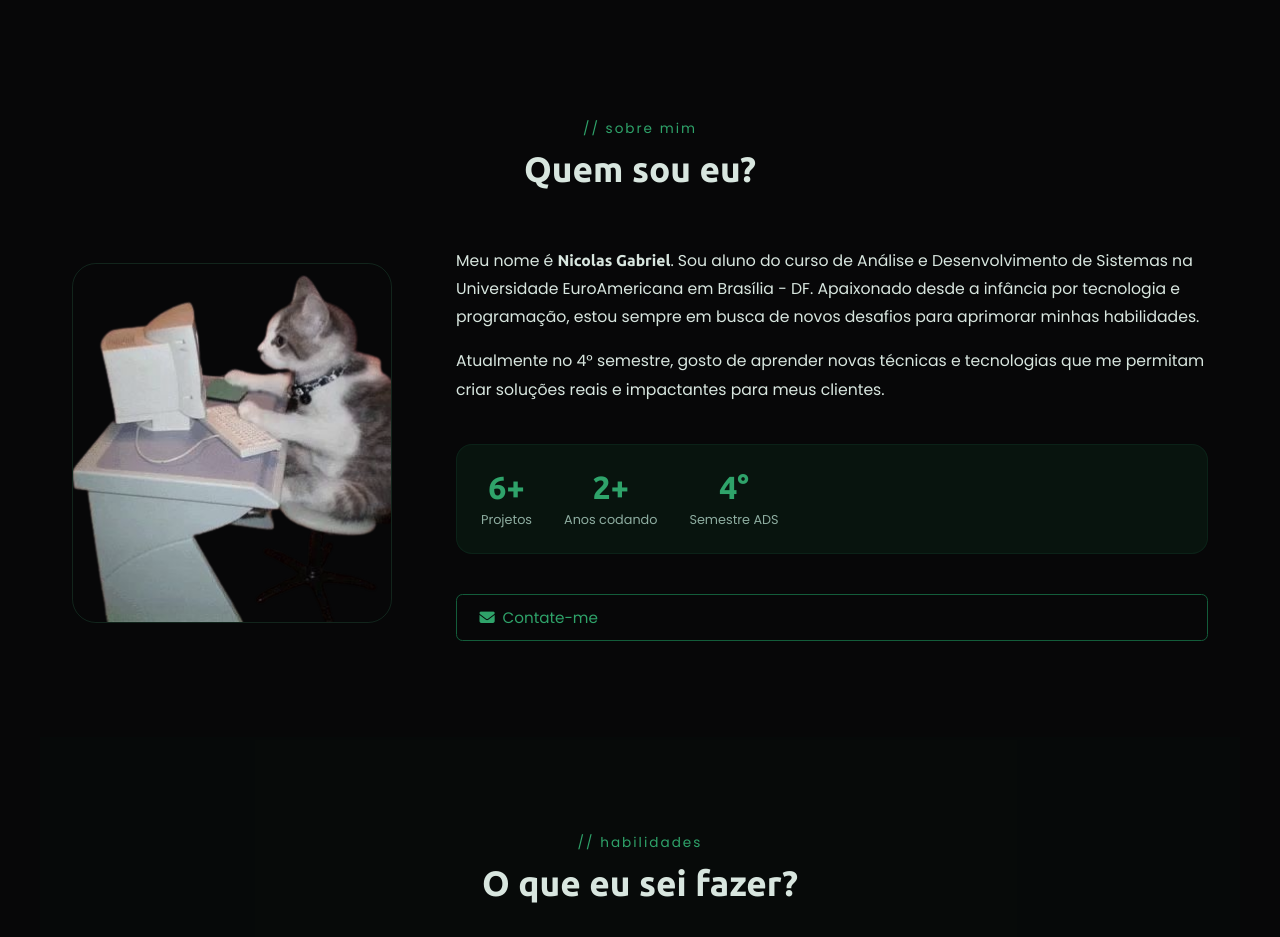
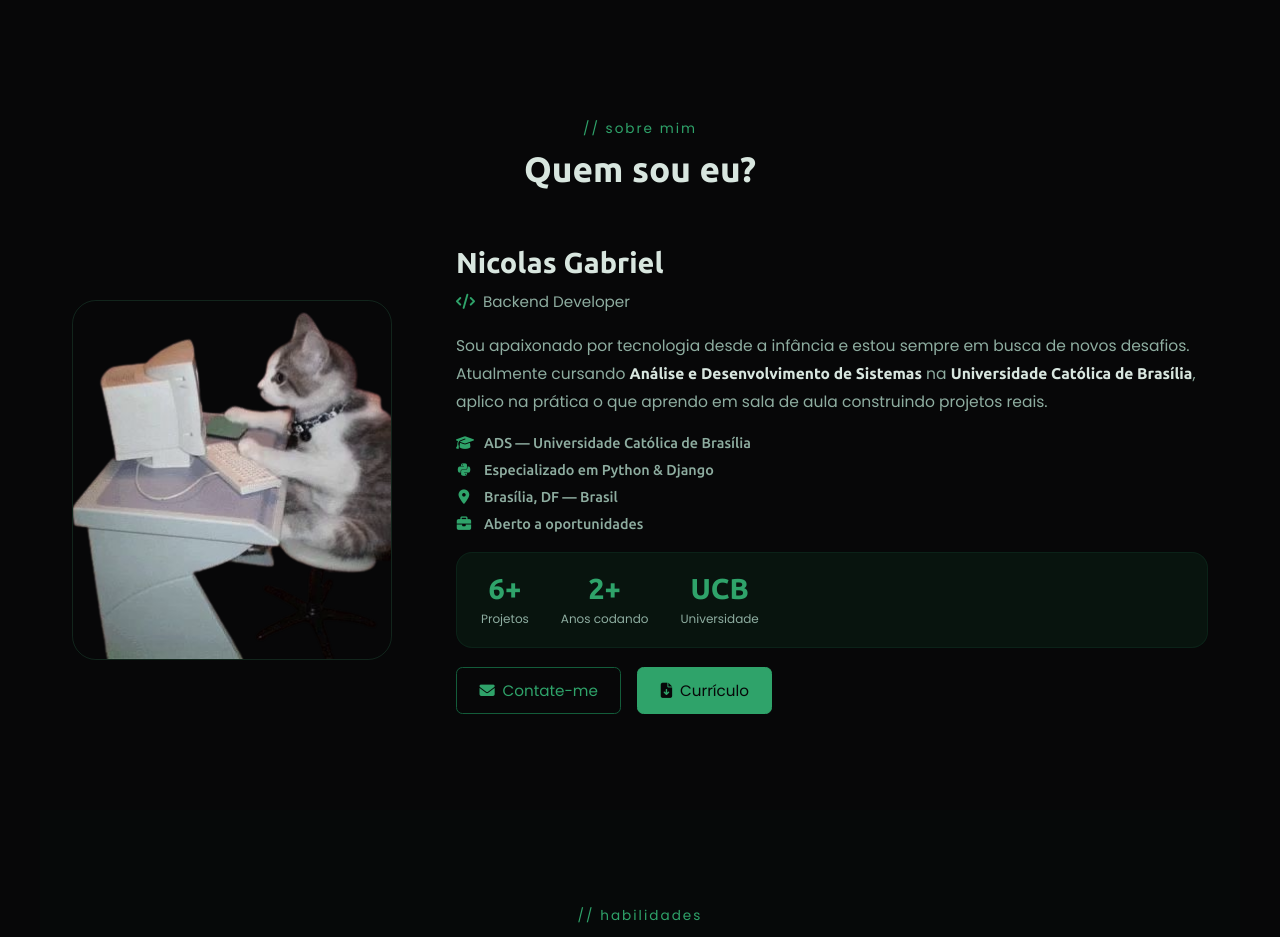
Before and after one commit to nicthecreator/portfolio-nicthecreator, a Django app: page / in a window 1280 px wide. Shown: the part 785-1722 px from the top of the page. Run offline with Django 3.2, Linux system fonts and the light colour scheme; some libraries are stand-ins or nearby versions.

Commit message:
Atualiza seção "Sobre" com novas informações e formatação, incluindo destaques e currículo

```diff
--- a/Base/templates/home.html
+++ b/Base/templates/home.html
@@ -95,12 +95,32 @@
             </div>
             <div class="about-right flex reveal">
                 <div class="about-content">
-                    <p class="t-white poppins about-text">
-                        Meu nome é <strong class="accent">Nicolas Gabriel</strong>. Sou aluno do curso de Análise e Desenvolvimento de Sistemas na Universidade EuroAmericana em Brasília - DF. Apaixonado desde a infância por tecnologia e programação, estou sempre em busca de novos desafios para aprimorar minhas habilidades.
+                    <h3 class="about-name t-white">Nicolas Gabriel</h3>
+                    <p class="about-role poppins"><i class="fa-solid fa-code accent"></i> Backend Developer</p>
+
+                    <p class="poppins about-text">
+                        Sou apaixonado por tecnologia desde a infância e estou sempre em busca de novos desafios. Atualmente cursando <strong class="accent">Análise e Desenvolvimento de Sistemas</strong> na <strong class="accent">Universidade Católica de Brasília</strong>, aplico na prática o que aprendo em sala de aula construindo projetos reais.
                     </p>
-                    <p class="t-white poppins about-text">
-                        Atualmente no 4° semestre, gosto de aprender novas técnicas e tecnologias que me permitam criar soluções reais e impactantes para meus clientes.
-                    </p>
+
+                    <div class="about-highlights">
+                        <div class="highlight-item poppins">
+                            <i class="fa-solid fa-graduation-cap accent"></i>
+                            <span>ADS — Universidade Católica de Brasília</span>
+                        </div>
+                        <div class="highlight-item poppins">
+                            <i class="fa-brands fa-python accent"></i>
+                            <span>Especializado em Python & Django</span>
+                        </div>
+                        <div class="highlight-item poppins">
+                            <i class="fa-solid fa-location-dot accent"></i>
+                            <span>Brasília, DF — Brasil</span>
+                        </div>
+                        <div class="highlight-item poppins">
+                            <i class="fa-solid fa-briefcase accent"></i>
+                            <span>Aberto a oportunidades</span>
+                        </div>
+                    </div>
+
                     <div class="about-stats">
                         <div class="stat-item">
                             <span class="stat-number accent">6+</span>
@@ -111,13 +131,19 @@
                             <span class="stat-label poppins">Anos codando</span>
                         </div>
                         <div class="stat-item">
-                            <span class="stat-number accent">4°</span>
-                            <span class="stat-label poppins">Semestre ADS</span>
+                            <span class="stat-number accent">UCB</span>
+                            <span class="stat-label poppins">Universidade</span>
                         </div>
                     </div>
-                    <a class="btn poppins" href="#Contact">
-                        <i class="fa-solid fa-envelope"></i> Contate-me
-                    </a>
+
+                    <div class="about-actions">
+                        <a class="btn poppins" href="#Contact">
+                            <i class="fa-solid fa-envelope"></i> Contate-me
+                        </a>
+                        <a class="btn live poppins" href="{% static 'pdf/curriculo.pdf' %}" target="_blank">
+                            <i class="fa-solid fa-file-arrow-down"></i> Currículo
+                        </a>
+                    </div>
                 </div>
             </div>
         </div>
--- a/static/css/style.css
+++ b/static/css/style.css
@@ -313,24 +313,56 @@ section {
 .about-content {
     display: flex;
     flex-direction: column;
-    gap: 1rem;
+    gap: 1.2rem;
+}
+
+.about-name {
+    font-size: 1.8rem;
+    font-weight: 700;
+}
+
+.about-role {
+    color: #8eada0;
+    font-size: 0.95rem;
+    display: flex;
+    align-items: center;
+    gap: 0.5rem;
+    margin-top: -0.5rem;
 }
 
 .about-text {
     color: #8eada0;
     line-height: 1.8;
-    font-size: 0.98rem;
+    font-size: 0.97rem;
 }
 
 .about-text strong {
     color: #D8E6DF;
 }
 
+.about-highlights {
+    display: flex;
+    flex-direction: column;
+    gap: 0.7rem;
+}
+
+.highlight-item {
+    display: flex;
+    align-items: center;
+    gap: 0.75rem;
+    color: #8eada0;
+    font-size: 0.9rem;
+}
+
+.highlight-item i {
+    width: 1rem;
+    text-align: center;
+}
+
 .about-stats {
     display: flex;
     gap: 2rem;
-    margin: 1.5rem 0;
-    padding: 1.5rem;
+    padding: 1.2rem 1.5rem;
     background: rgba(11, 42, 26, 0.4);
     border-radius: 1rem;
     border: 1px solid rgba(47, 163, 106, 0.1);
@@ -344,14 +376,20 @@ section {
 }
 
 .stat-number {
-    font-size: 2rem;
+    font-size: 1.8rem;
     font-weight: 700;
 }
 
 .stat-label {
-    font-size: 0.8rem;
+    font-size: 0.75rem;
     color: #8eada0;
     text-align: center;
+}
+
+.about-actions {
+    display: flex;
+    gap: 1rem;
+    flex-wrap: wrap;
 }
 
 /* =========================================
```
